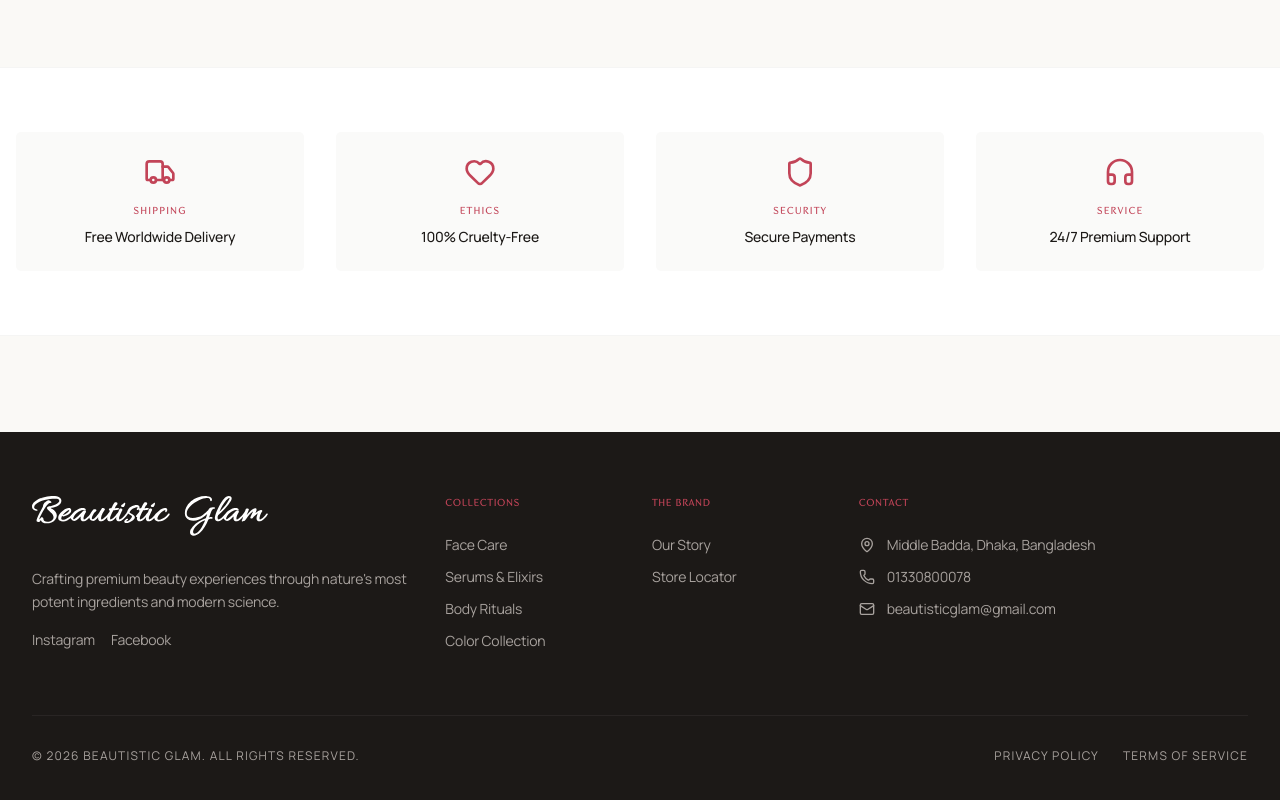
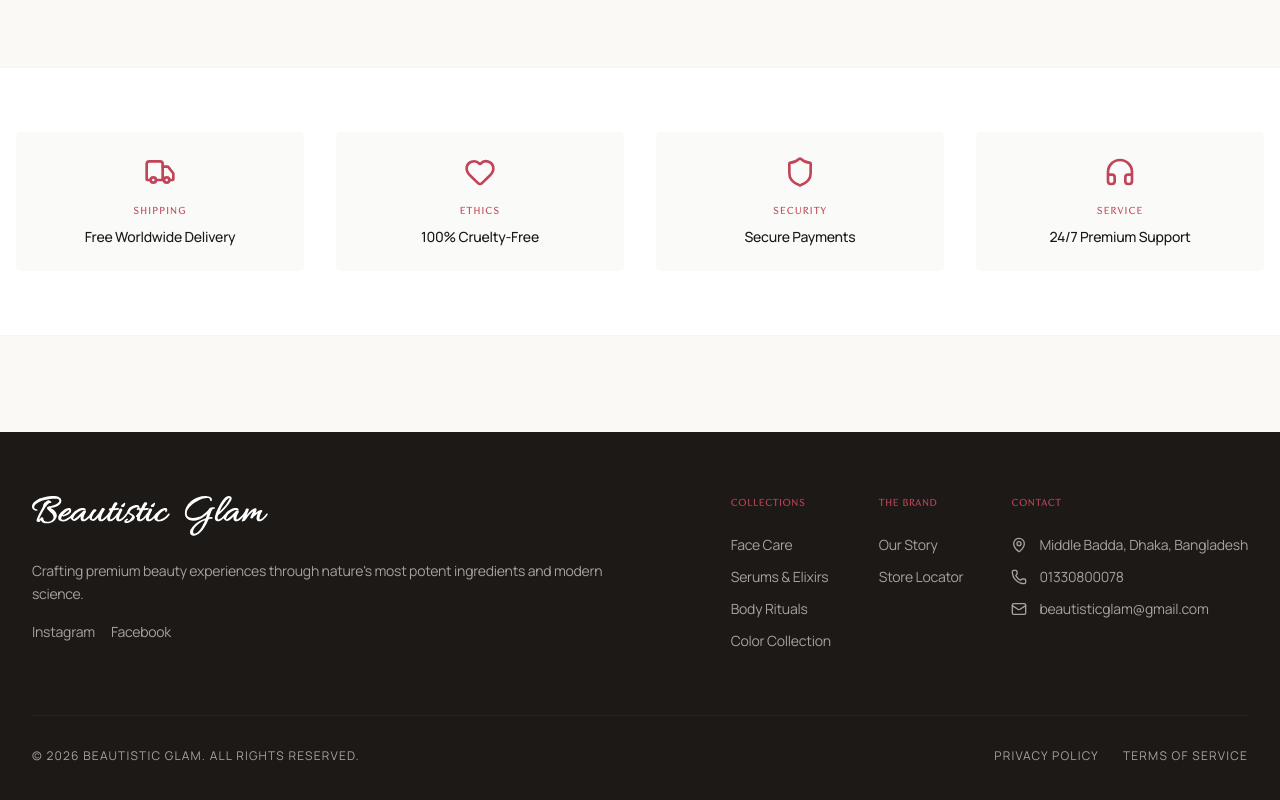
Before and after one commit to ifteyaj/Beautistic-Glam_Final, a React (Vite) app: page /#/ in a window 1280 px wide. Shown: the part 3028-3828 px from the top of the page. Built offline with nearby package versions, Linux system fonts and the light colour scheme; no server answers; the database is empty.

Commit message:
Restructure footer: logo left aligned, columns right aligned with terms

```diff
--- a/components/Layout/Footer.tsx
+++ b/components/Layout/Footer.tsx
@@ -7,10 +7,10 @@
   return (
     <footer className="bg-stone-900 text-stone-400 py-16">
       <div className="max-w-7xl mx-auto px-4 sm:px-6 lg:px-8">
-        <div className="grid grid-cols-1 md:grid-cols-12 gap-6">
-          {/* Brand Column */}
-          <div className="md:col-span-4 flex flex-col items-start">
-            <img src="/logo.svg" alt="Beautistic Glam" className="h-10 mb-8 brightness-0 invert" />
+        <div className="grid grid-cols-1 md:grid-cols-2 gap-12">
+          {/* Left: Brand Column */}
+          <div className="flex flex-col items-start">
+            <img src="/logo.svg" alt="Beautistic Glam" className="h-10 mb-6 brightness-0 invert" />
             <p className="text-sm leading-relaxed mb-4">Crafting premium beauty experiences through nature's most potent ingredients and modern science.</p>
             <div className="flex items-center gap-4">
               <a href="https://www.instagram.com/beautisticglam?igsh=ZDV0dmtkcmp1dHls" target="_blank" rel="noopener noreferrer" className="hover:text-brand transition-colors text-sm">Instagram</a>
@@ -18,8 +18,10 @@
             </div>
           </div>
 
+          {/* Right: Columns aligned with Privacy/Terms */}
+          <div className="flex justify-end gap-12">
             {/* Collections Column */}
-          <div className="md:col-span-2">
+            <div>
               <h4 className="text-[10px] uppercase tracking-widest text-brand mb-6 font-bold">Collections</h4>
               <ul className="space-y-3 text-sm">
                 <li><Link to="/shop?category=Face" className="hover:text-white transition-colors">Face Care</Link></li>
@@ -30,7 +32,7 @@
             </div>
 
             {/* The Brand Column */}
-          <div className="md:col-span-2">
+            <div>
               <h4 className="text-[10px] uppercase tracking-widest text-brand mb-6 font-bold">The Brand</h4>
               <ul className="space-y-3 text-sm">
                 <li><Link to="/about" className="hover:text-white transition-colors">Our Story</Link></li>
@@ -39,7 +41,7 @@
             </div>
 
             {/* Contact Column */}
-          <div className="md:col-span-4">
+            <div>
               <h4 className="text-[10px] uppercase tracking-widest text-brand mb-6 font-bold">Contact</h4>
               <ul className="space-y-3 text-sm">
                 <li className="flex items-start gap-3">
@@ -57,6 +59,7 @@
               </ul>
             </div>
           </div>
+        </div>
 
         {/* Bottom Bar */}
         <div className="mt-16 pt-8 border-t border-stone-800 flex flex-col md:flex-row justify-between items-center text-xs uppercase tracking-widest">
```
Lines whose indentation alone changed are shown as unchanged.
